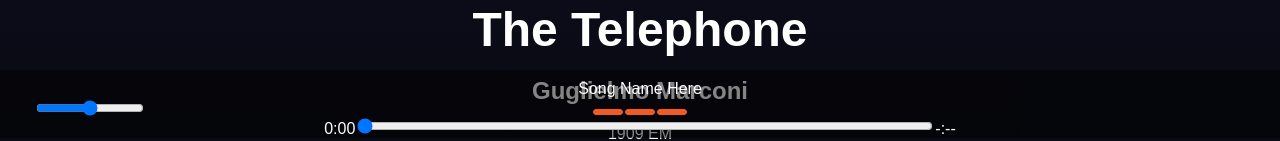
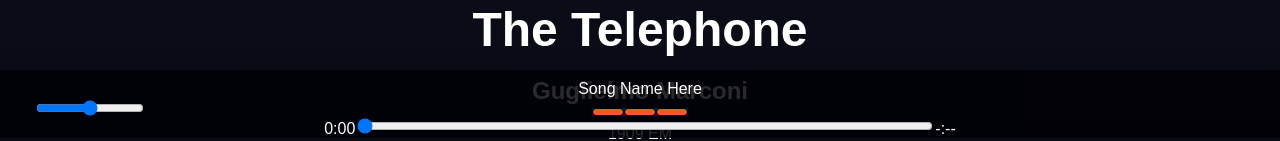
Before and after one commit to Nick-Maldonado/bloc-jams-react, a React (Create React App) app: page /album/the-telephone in a window 1280 px wide. Shown: the part 662-803 px from the top of the page. Built offline with nearby package versions, Linux system fonts and the light colour scheme; the HTML template or start-up script is replaced by a standard one.

Commit message:
changed top bar and player bar color

```diff
--- a/src/index.css
+++ b/src/index.css
@@ -7,7 +7,7 @@ body {
 }
 
 header {
-  background-color: #0000007a;
+  background-color: #010106d6;
   color: white;
   height: 90px;
   margin-bottom: 10px;
@@ -22,7 +22,7 @@ main {
 }
 
 .player-bar {
-  background-color: #0000007a;
+  background-color: #010106d6;
   color: white;
   position: fixed;
   bottom: 0px;
@@ -40,7 +40,7 @@ button {
 }
 
 button:hover {
-  background-color:#333333;
+  background-color:rgb(7,8,16);
   color: #f15a24;
 }
 
```
